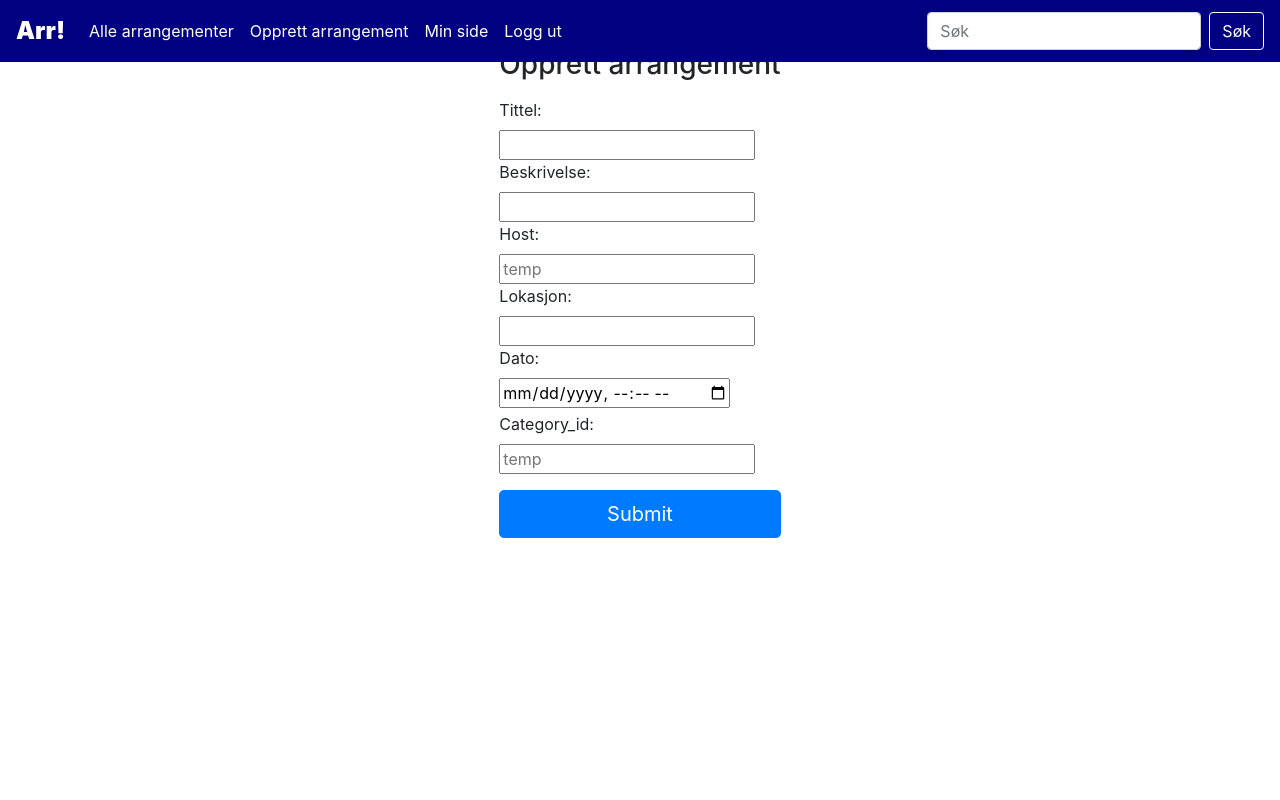
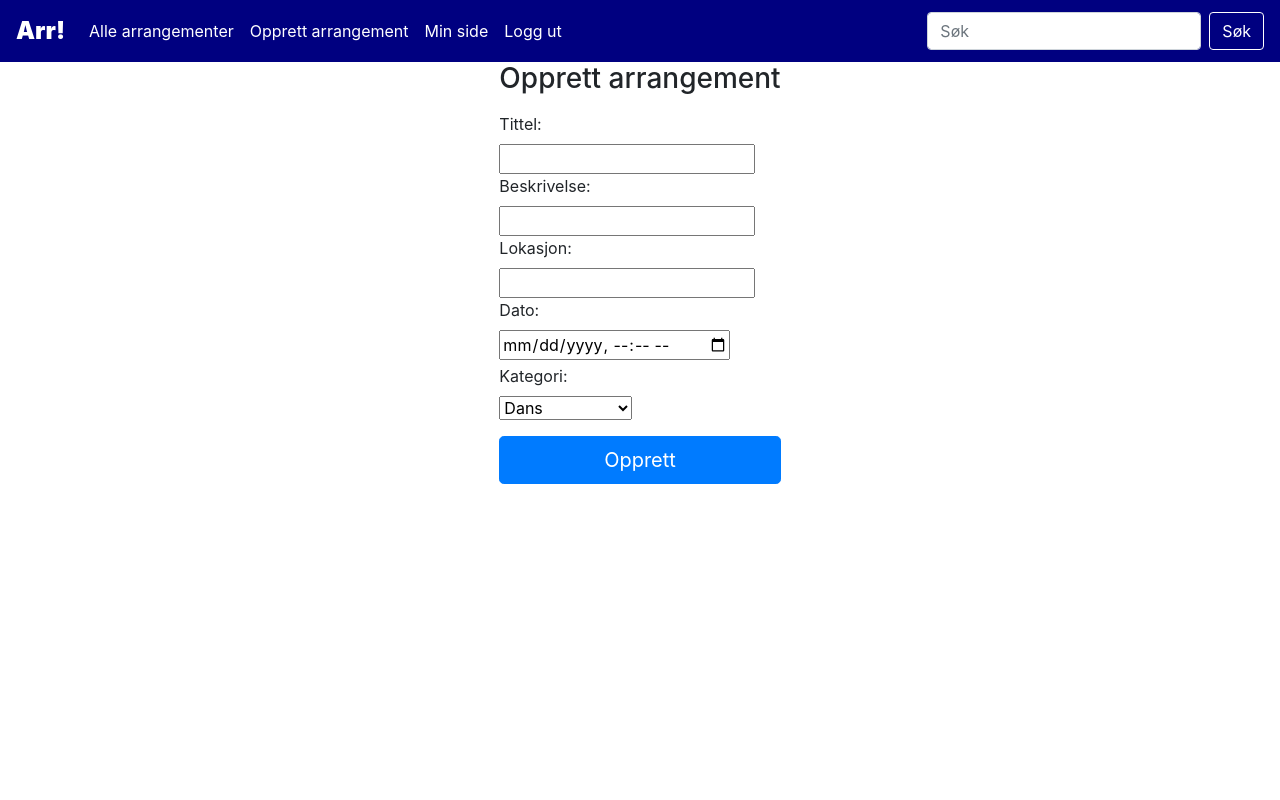
Before and after one commit to JoWestern/Eventhaandteringssystem, a PHP site: page /createevent.php in a window 1280 px wide. Run offline with PHP 8.4, Linux system fonts and the light colour scheme; a user stored in the database is signed in; data comes from the database, SQL or seed files in the repository.

Commit message:
rettet opp createevent med sesionvariabler og kategorivelger

```diff
--- a/www/assets/lib/class.Category.php
+++ b/www/assets/lib/class.Category.php
@@ -0,0 +1,12 @@
+<?php
+class Category{
+    function selectCategory(){
+        $dbConn = new DbConn();
+        $conn = $dbConn->connect();
+
+        $sql = "SELECT category_id, name FROM eventhandling.categories";
+
+        $result = $conn->query($sql);
+        return $result;
+    }
+}
--- a/www/createevent.php
+++ b/www/createevent.php
@@ -1,9 +1,10 @@
 <?php
 require dirname(__DIR__) . "/www/assets/inc/header.php";
 require dirname(__DIR__) . "/www/assets/lib/class.Event.php";
+require dirname(__DIR__) . "/www/assets/lib/class.Category.php";
 require __DIR__."/assets/inc/authenticate.php";
 ?>
-<body class="">
+<body class="main">
     <div class="container login mt-5" style="width: fit-content">
         <form method="POST" action=<?php echo htmlspecialchars($_SERVER["PHP_SELF"]); ?> autocomplete="off">
             <h1 class="h3 mb-3 fw-normal">Opprett arrangement</h1>
@@ -15,10 +16,6 @@ require __DIR__."/assets/inc/authenticate.php";
             <div class="form-floating">
                 <input type="text" id="bio" name="bio" autocomplete="off">
             </div>
-            <label for="host">Host:</label>
-            <div class="form-floating">
-                <input type="text" id="host" name="host" placeholder="temp" autocomplete="off">
-            </div>
             <label for="local">Lokasjon:</label>
             <div class="form-floating">
                 <input type="text" id="local" name="local" autocomplete="off">
@@ -27,11 +24,19 @@ require __DIR__."/assets/inc/authenticate.php";
             <div class="form-floating">
                 <input type="datetime-local" id="date" name="date" autocomplete="off">
             </div>
-            <label class="mt-1" for="cat">Category_id:</label>
+            <label class="mt-1" for="cat">Kategori:</label>
             <div class="form-floating">
-                <input type="text" id="cat" name="cat" placeholder="temp" autocomplete="off">
+                <select name="category">
+                    <?php
+                        $category = new Category();
+                        $categoryOptions = $category->selectCategory();
+                        while ($row = mysqli_fetch_array($categoryOptions)) {
+                            echo "<option value='" . $row['category_id'] . "'>" . $row['name'] . "</option>";
+                        }
+                    ?>
+                </select>
             </div>
-            <input class="w-100 btn btn-lg btn-primary mt-3" type="submit" name="submit" autocomplete="off"></input>
+            <input class="w-100 btn btn-lg btn-primary mt-3" type="submit" name="submit" value="Opprett" autocomplete="off"></input>
         </form>
     </div>
 </body>
@@ -41,9 +46,9 @@ if (isset($_POST["submit"])) {
     $title = $_POST['title'];
     $info = $_POST['bio'];
     $location = $_POST['local'];
-    $host = $_POST['host'];
+    $host = $_SESSION['USER_ID'];
     $time = $_POST['date'];
-    $cat = $_POST['cat'];
+    $cat = $_POST['category'];
 
     $events = new Event();
     $CreateEvent = $events->createEvent($title, $info, $host, $location, $time, $cat);
--- a/www/register.php
+++ b/www/register.php
@@ -2,8 +2,7 @@
 require dirname(__DIR__) . "/www/assets/inc/header.php";
 require dirname(__DIR__) . "/www/assets/lib/class.User.php";
 ?>
-<body class="">
-    <br>
+<body class="text-center">
         <div class="container login mt-5" style="width: fit-content">
             <form method="POST" action=<?php echo htmlspecialchars($_SERVER["PHP_SELF"]); ?> autocomplete="off">
                 <h1 class="h3 mb-3 fw-normal">Registrer bruker</h1>
@@ -30,6 +29,7 @@ require dirname(__DIR__) . "/www/assets/lib/class.User.php";
                 <input class="w-100 btn btn-lg btn-primary mt-3" type="submit" name="submit" value="Registrer" autocomplete="off"></input>
                 <input class="w-100 btn btn-lg btn-primary mt-3" type="submit" name="login" value="til login" autocomplete="off" />
             </form>
+        </div>
     </div>
 </body>
 <?php
```
Also changed, not shown: www/login.php (+3 -4 lines). Lines whose indentation alone changed are shown as unchanged.
